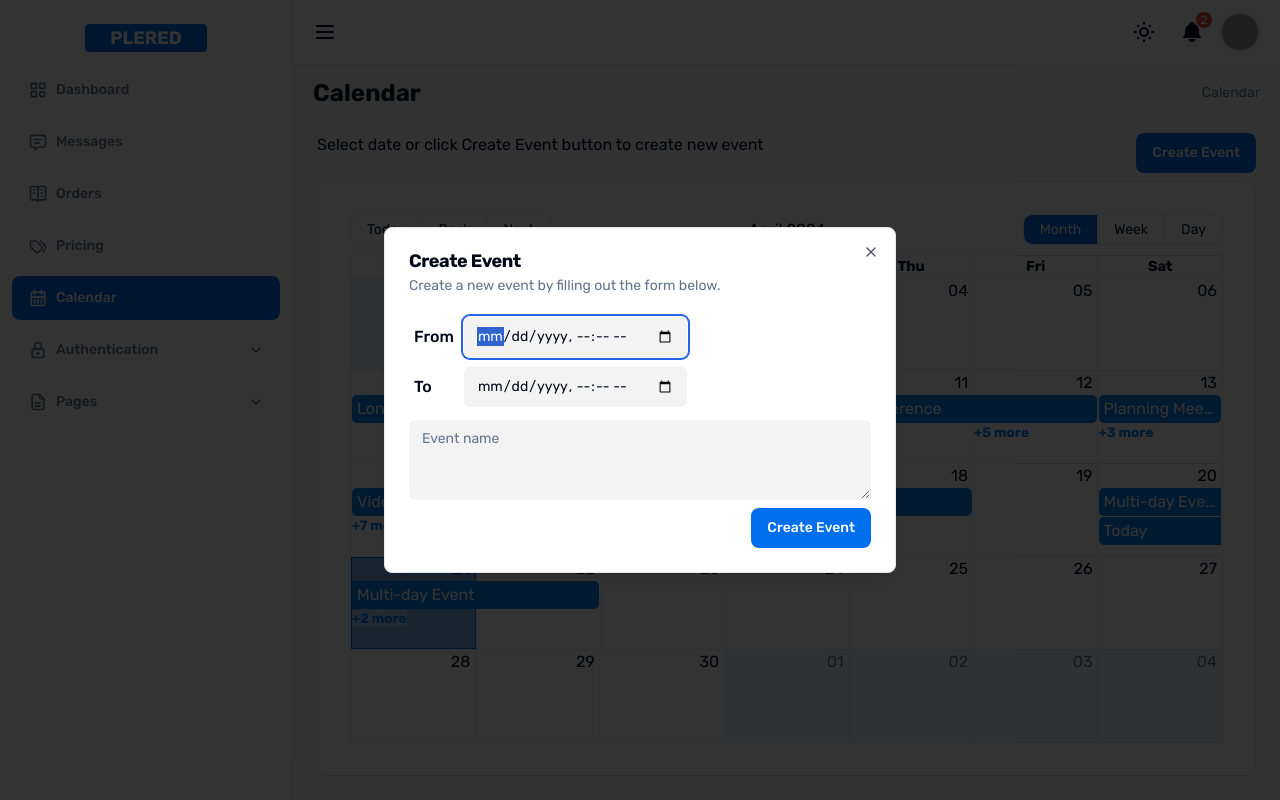
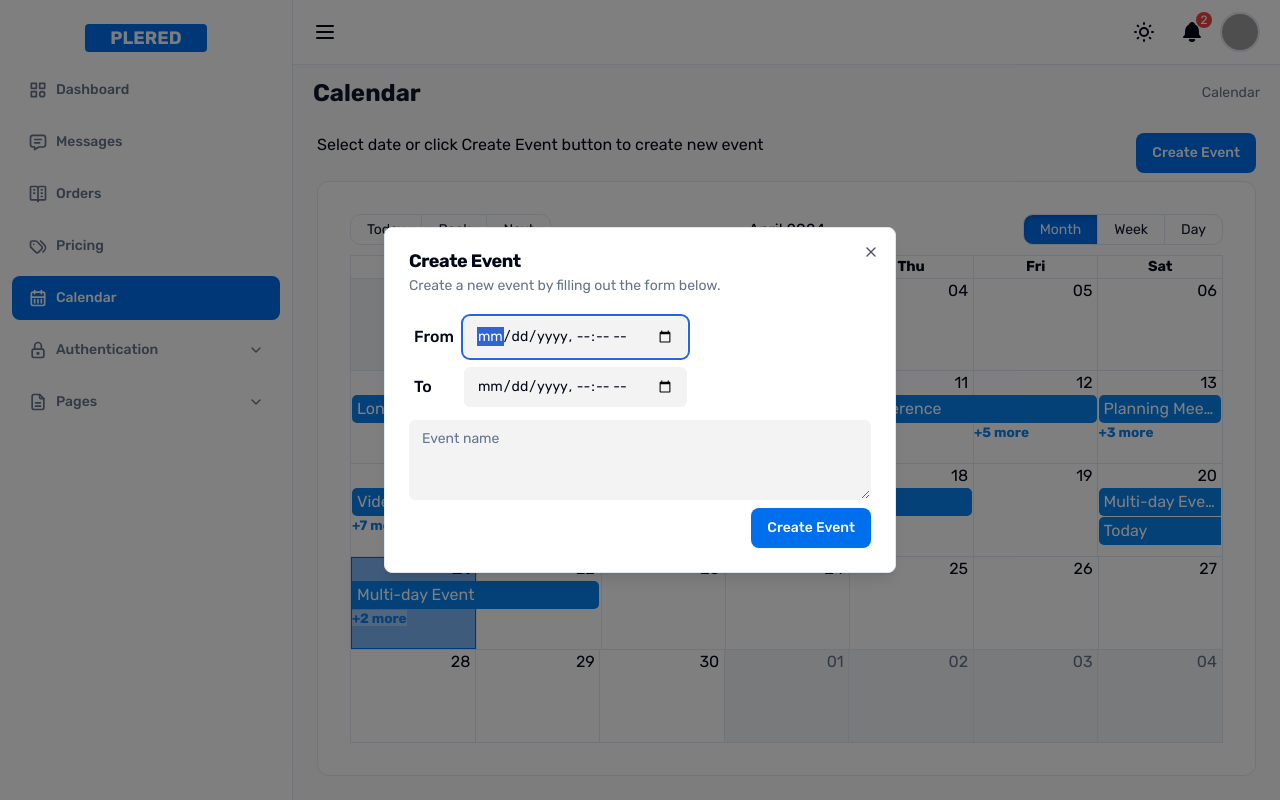
Before and after one commit to aacmal/plered, a Next.js app: page /calendar in a window 1280 px wide. Both pictures are taken after a click on the button "Create Event". Built offline with nearby package versions, Linux system fonts and the light colour scheme; grey boxes are pictures that could not be loaded.

Commit message:
Update dialog overlay background color

```diff
--- a/components/ui/dialog.tsx
+++ b/components/ui/dialog.tsx
@@ -20,7 +20,7 @@
   <DialogPrimitive.Overlay
     ref={ref}
     className={cn(
-      "fixed inset-0 z-50 bg-black/80  data-[state=open]:animate-in data-[state=closed]:animate-out data-[state=closed]:fade-out-0 data-[state=open]:fade-in-0",
+      "fixed inset-0 z-50 bg-black/50  data-[state=open]:animate-in data-[state=closed]:animate-out data-[state=closed]:fade-out-0 data-[state=open]:fade-in-0",
       className,
     )}
     {...props}
```
